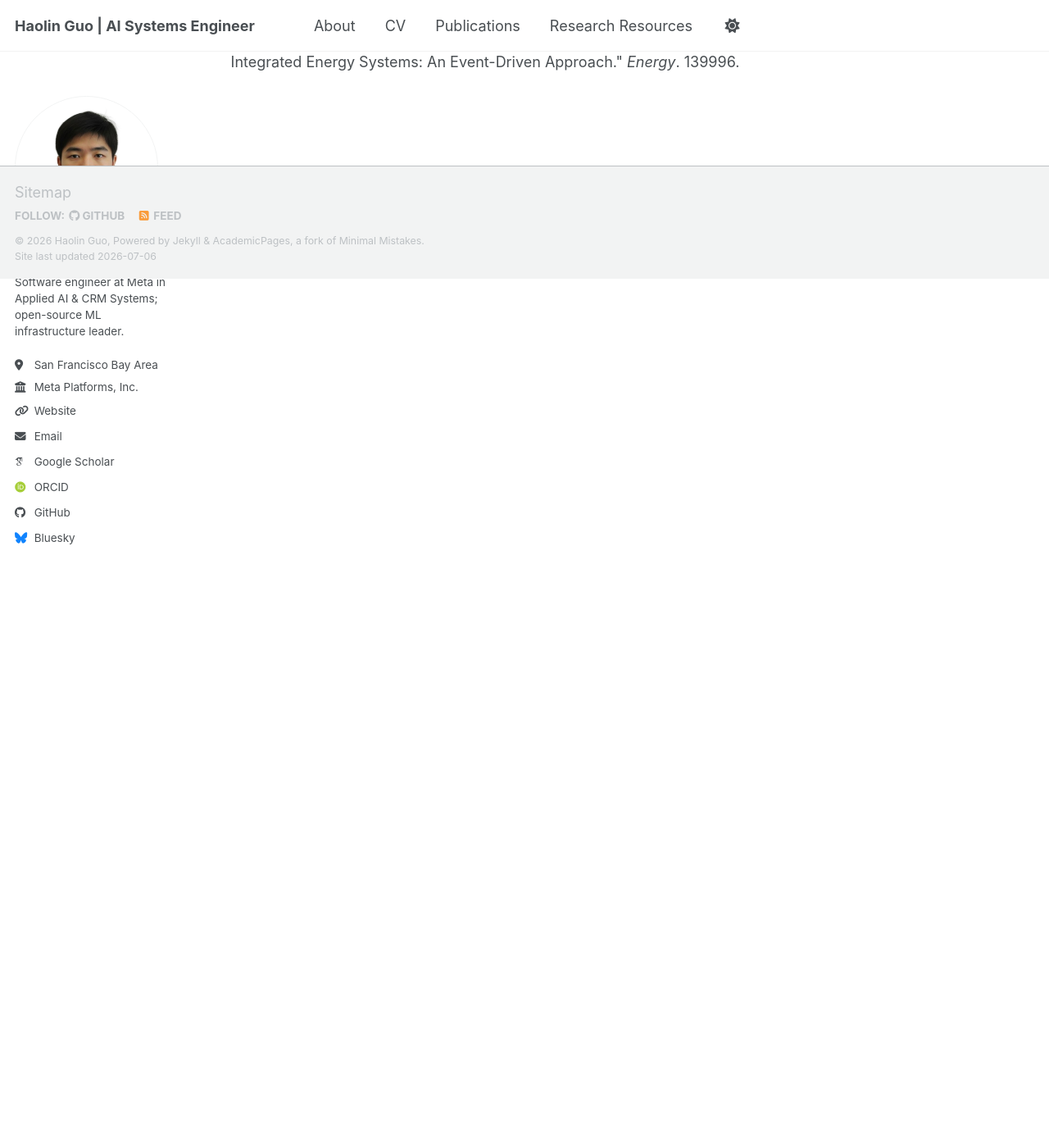
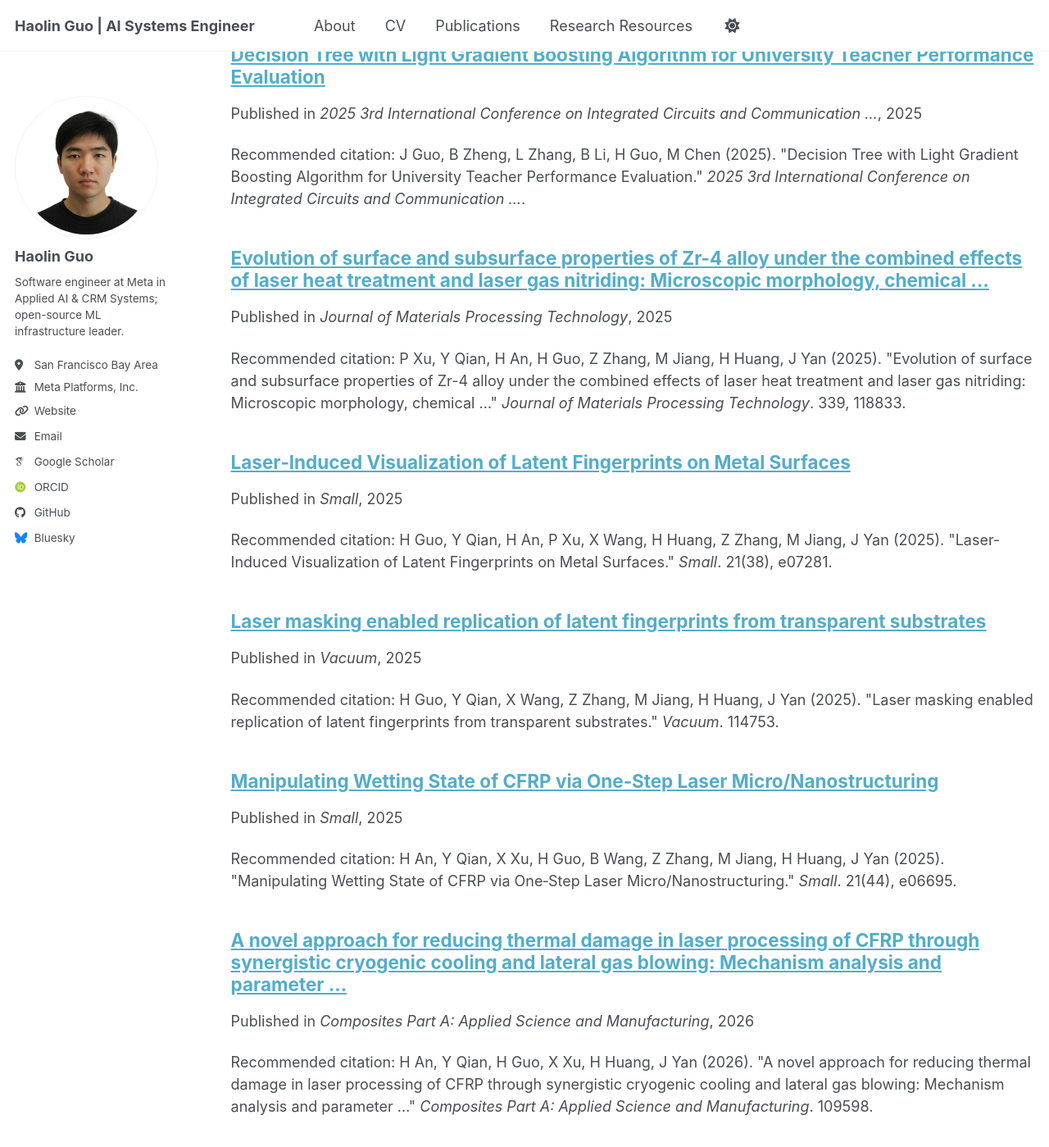
Before and after one commit to garyguo123456789/garyguo123456789.github.io, a Jekyll site: the page built from _pages/collection-archive.html, in a window 1280 px wide and 1400 px high, scrolled down 1964 px. Shown: the whole window at 82% size. Built offline with Jekyll 4.4.1, drawn with Linux system fonts in a browser that asks for light colours; some web fonts are replaced; a script bundle is joined from its source files by our own code; library files that are not in the unit come from our copies; some of the changed text lies outside the part shown.

Commit message:
update pub

```diff
--- a/_data/cv.json
+++ b/_data/cv.json
@@ -102,6 +102,55 @@
       "releaseDate": "2024-01-01",
       "website": "",
       "summary": ""
+    },
+    {
+      "name": "Review on wave energy power generation control technology",
+      "publisher": "Electr. Power Autom. Equip",
+      "releaseDate": "2023-01-01",
+      "website": "",
+      "summary": ""
+    },
+    {
+      "name": "Manipulating Wetting State of CFRP via One‐Step Laser Micro/Nanostructuring",
+      "publisher": "Small",
+      "releaseDate": "2025-01-01",
+      "website": "",
+      "summary": ""
+    },
+    {
+      "name": "Laser‐Induced Visualization of Latent Fingerprints on Metal Surfaces",
+      "publisher": "Small",
+      "releaseDate": "2025-01-01",
+      "website": "",
+      "summary": ""
+    },
+    {
+      "name": "Evolution of surface and subsurface properties of Zr-4 alloy under the combined effects of laser heat treatment and laser gas nitriding: Microscopic morphology, chemical …",
+      "publisher": "Journal of Materials Processing Technology",
+      "releaseDate": "2025-01-01",
+      "website": "",
+      "summary": ""
+    },
+    {
+      "name": "Improving the surface characteristics of metallic glass thin ribbons by laser gas nitriding",
+      "publisher": "Surfaces and Interfaces",
+      "releaseDate": "2024-01-01",
+      "website": "",
+      "summary": ""
+    },
+    {
+      "name": "A novel approach for reducing thermal damage in laser processing of CFRP through synergistic cryogenic cooling and lateral gas blowing: Mechanism analysis and parameter …",
+      "publisher": "Composites Part A: Applied Science and Manufacturing",
+      "releaseDate": "2026-01-01",
+      "website": "",
+      "summary": ""
+    },
+    {
+      "name": "Laser masking enabled replication of latent fingerprints from transparent substrates",
+      "publisher": "Vacuum",
+      "releaseDate": "2025-01-01",
+      "website": "",
+      "summary": ""
     }
   ],
   "presentations": [
--- /dev/null
+++ b/_publications/2024-01-01-improving-surface-characteristics-metallic-glass-thin-ribbons-laser-gas-nitriding.md
@@ -0,0 +1,9 @@
+---
+title: "Improving the surface characteristics of metallic glass thin ribbons by laser gas nitriding"
+collection: publications
+category: manuscripts
+permalink: /publication/2024-01-01-improving-surface-characteristics-metallic-glass-thin-ribbons-laser-gas-nitriding
+date: 2024-01-01
+venue: 'Surfaces and Interfaces'
+citation: 'H Huang, H Guo, J Wang, M Jiang, Y Qian, J Yan (2024). &quot;Improving the surface characteristics of metallic glass thin ribbons by laser gas nitriding.&quot; <i>Surfaces and Interfaces</i>. 53, 105013.'
+---
--- /dev/null
+++ b/_publications/2025-01-01-evolution-surface-subsurface-properties-zr-4-alloy-laser-heat-treatment-laser-gas-nitriding.md
@@ -0,0 +1,9 @@
+---
+title: "Evolution of surface and subsurface properties of Zr-4 alloy under the combined effects of laser heat treatment and laser gas nitriding: Microscopic morphology, chemical …"
+collection: publications
+category: manuscripts
+permalink: /publication/2025-01-01-evolution-surface-subsurface-properties-zr-4-alloy-laser-heat-treatment-laser-gas-nitriding
+date: 2025-01-01
+venue: 'Journal of Materials Processing Technology'
+citation: 'P Xu, Y Qian, H An, H Guo, Z Zhang, M Jiang, H Huang, J Yan (2025). &quot;Evolution of surface and subsurface properties of Zr-4 alloy under the combined effects of laser heat treatment and laser gas nitriding: Microscopic morphology, chemical …&quot; <i>Journal of Materials Processing Technology</i>. 339, 118833.'
+---
--- /dev/null
+++ b/_publications/2025-01-01-laser-induced-visualization-latent-fingerprints-metal-surfaces.md
@@ -0,0 +1,9 @@
+---
+title: "Laser‐Induced Visualization of Latent Fingerprints on Metal Surfaces"
+collection: publications
+category: manuscripts
+permalink: /publication/2025-01-01-laser-induced-visualization-latent-fingerprints-metal-surfaces
+date: 2025-01-01
+venue: 'Small'
+citation: 'H Guo, Y Qian, H An, P Xu, X Wang, H Huang, Z Zhang, M Jiang, J Yan (2025). &quot;Laser‐Induced Visualization of Latent Fingerprints on Metal Surfaces.&quot; <i>Small</i>. 21(38), e07281.'
+---
--- /dev/null
+++ b/_publications/2025-01-01-laser-masking-enabled-replication-latent-fingerprints-transparent-substrates.md
@@ -0,0 +1,9 @@
+---
+title: "Laser masking enabled replication of latent fingerprints from transparent substrates"
+collection: publications
+category: manuscripts
+permalink: /publication/2025-01-01-laser-masking-enabled-replication-latent-fingerprints-transparent-substrates
+date: 2025-01-01
+venue: 'Vacuum'
+citation: 'H Guo, Y Qian, X Wang, Z Zhang, M Jiang, H Huang, J Yan (2025). &quot;Laser masking enabled replication of latent fingerprints from transparent substrates.&quot; <i>Vacuum</i>. 114753.'
+---
--- /dev/null
+++ b/_publications/2025-01-01-manipulating-wetting-state-cfrp-one-step-laser-micro-nanostructuring.md
@@ -0,0 +1,9 @@
+---
+title: "Manipulating Wetting State of CFRP via One‐Step Laser Micro/Nanostructuring"
+collection: publications
+category: manuscripts
+permalink: /publication/2025-01-01-manipulating-wetting-state-cfrp-one-step-laser-micro-nanostructuring
+date: 2025-01-01
+venue: 'Small'
+citation: 'H An, Y Qian, X Xu, H Guo, B Wang, Z Zhang, M Jiang, H Huang, J Yan (2025). &quot;Manipulating Wetting State of CFRP via One‐Step Laser Micro/Nanostructuring.&quot; <i>Small</i>. 21(44), e06695.'
+---
--- /dev/null
+++ b/_publications/2026-01-01-novel-approach-reducing-thermal-damage-laser-processing-cfrp-cryogenic-cooling-lateral-gas-blowing.md
@@ -0,0 +1,9 @@
+---
+title: "A novel approach for reducing thermal damage in laser processing of CFRP through synergistic cryogenic cooling and lateral gas blowing: Mechanism analysis and parameter …"
+collection: publications
+category: manuscripts
+permalink: /publication/2026-01-01-novel-approach-reducing-thermal-damage-laser-processing-cfrp-cryogenic-cooling-lateral-gas-blowing
+date: 2026-01-01
+venue: 'Composites Part A: Applied Science and Manufacturing'
+citation: 'H An, Y Qian, H Guo, X Xu, H Huang, J Yan (2026). &quot;A novel approach for reducing thermal damage in laser processing of CFRP through synergistic cryogenic cooling and lateral gas blowing: Mechanism analysis and parameter …&quot; <i>Composites Part A: Applied Science and Manufacturing</i>. 109598.'
+---
```
Also changed, not shown: _publications/2023-01-01-review-wave-energy-power-generation-control-technology.md (added, +9 -0 lines).
